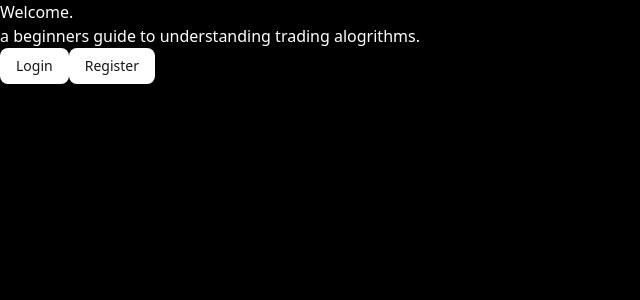
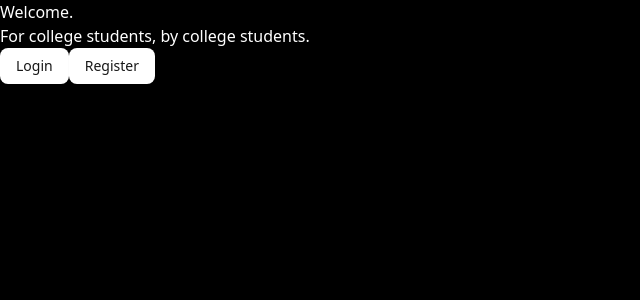
Before and after one commit to austint903/aura, a Next.js app: page /welcome in a window 1280 px wide. Shown: the top 300 px of the page, without its empty margins (0-640 px from the left). Built offline with nearby package versions, Linux system fonts and the light colour scheme.

Commit message:
test commit

```diff
--- a/src/app/welcome/page.tsx
+++ b/src/app/welcome/page.tsx
@@ -19,7 +19,7 @@ function WelcomePage() {
         <div>
             Welcome.
             <p>
-                a beginners guide to understanding trading alogrithms.
+                For college students, by college students.
             </p>
             <div>
                 <Button variant={"white"} onClick={handleWelcomeLogin}> Login</Button>
```
